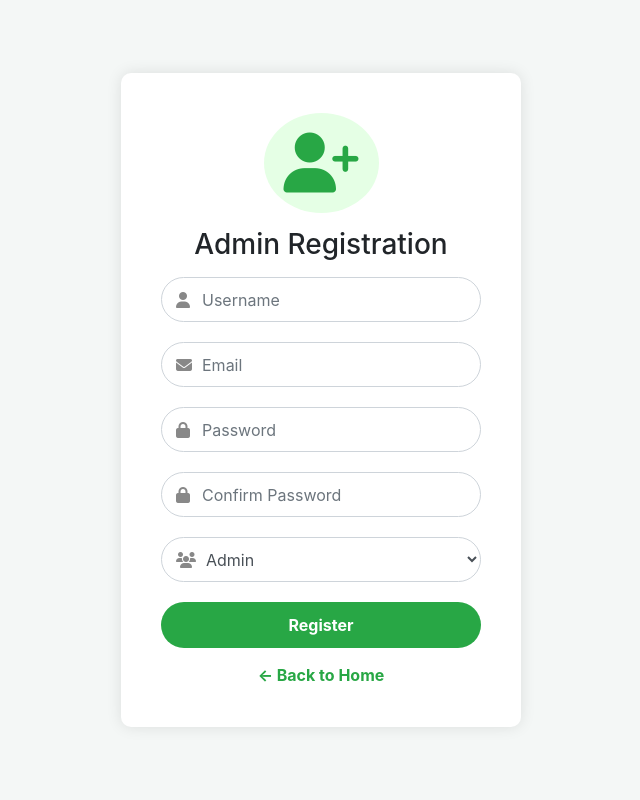
After one commit to TharakaRathnayake1/Multi-Face-and-Voice-Recognition-System, a Flask app: page /register in a window 1280 px wide. The commit adds this page. Shown: the whole page, without its empty margins (319-959 px from the left). Run offline with Flask 3, Linux system fonts and the light colour scheme; some libraries are stand-ins or nearby versions.

Commit message:
Updated project structure and made necessary changes

```diff
--- a/app.py
+++ b/app.py
@@ -14,6 +14,8 @@ from bson.objectid import ObjectId
 from flask import Flask, request, jsonify
 from pymongo import MongoClient
 from functools import wraps
+from flask import Flask, render_template, request, redirect, url_for, flash, session
+from werkzeug.security import generate_password_hash
 
 
 # -------------------------------
@@ -88,6 +90,7 @@ def enroll_faces(dataset_dir):
     return enrolled
 
 enrolled_faces = enroll_faces(dataset_dir)
+
 
 # -------------------------------
 # 3. Identification Function
@@ -217,15 +220,54 @@ app.secret_key = "your_secret_key_here"  # For session management (Flask, 2023)
 # Define credentials for each role (for demonstration purposes) (Flask, 2023)
 TEACHER_USERNAME = "teacher"
 TEACHER_PASSWORD = "teacherpass"
+TEACHER_USERNAME = "teacher2"
+TEACHER_PASSWORD = "teacherpass2"
 ADMIN_USERNAME = "admin"
 ADMIN_PASSWORD = "adminpass"
+ADMIN_USERNAME = "admin2"
+ADMIN_PASSWORD = "admin2"
 STUDENT_USERNAME = "student"
 STUDENT_PASSWORD = "studentpass"
+STUDENT_USERNAME = "student2"
+STUDENT_PASSWORD = "student2"
+
 
 # Public homepage route
 @app.route('/')
 def index():
     return render_template('index.html')
+
+# ✅ Define `users_collection`
+users_collection = db.users  # Ensure the collection name is 'users'
+
+@app.route('/register', methods=['GET', 'POST'])
+def register():
+    if request.method == 'POST':
+        username = request.form['username']
+        email = request.form['email']
+        password = request.form['password']
+        confirm_password = request.form['confirm_password']
+        role = request.form['role']  # Get role from form
+
+        if password != confirm_password:
+            flash("Passwords do not match!", "danger")
+            return redirect(url_for('register'))  # Updated route name
+
+        # Hash password before storing
+        hashed_password = generate_password_hash(password)
+
+        # Insert into MongoDB
+        users_collection.insert_one({
+            "username": username,
+            "email": email,
+            "password": hashed_password,
+            "role": role
+        })
+
+        flash("User registered successfully!", "success")
+        return redirect(url_for('register'))  # Updated route name
+
+    return render_template('register.html')  # No need to change the template name
 
 # -------------------------------
 # Identification Endpoint (Student Attendance)
@@ -302,6 +344,16 @@ def upload_face():
         return jsonify({'error': f'Failed to save image: {str(e)}'}), 500
 
     return jsonify({'message': 'Image uploaded successfully', 'file_path': save_path})
+
+@app.route('/voice_attendance', methods=['POST'])
+def voice_attendance():
+    data = request.json
+    voice_input = data.get('voice_input', '').lower().strip()  # Normalize input
+
+    if voice_input == "present":
+        return jsonify({"success": True, "confidence_score": 0.95})  # Example score
+    else:
+        return jsonify({"success": False, "message": "Invalid response."})
 
 @app.route('/retrain', methods=['POST'])
 def retrain():
--- a/templates/dashboard_admin.html
+++ b/templates/dashboard_admin.html
@@ -115,6 +115,7 @@
 </div>
 
 <script>
+
   function applyFilter() {
     let nameFilter = $("#filterName").val().toLowerCase();
     let dateFilter = $("#filterDate").val();
--- /dev/null
+++ b/templates/register.html
@@ -0,0 +1,116 @@
+<!DOCTYPE html>
+<html lang="en">
+<head>
+    <meta charset="UTF-8">
+    <meta name="viewport" content="width=device-width, initial-scale=1.0">
+    <title>Admin Registration</title>
+
+    <!-- Bootstrap 4 CSS -->
+    <link rel="stylesheet" href="https://stackpath.bootstrapcdn.com/bootstrap/4.5.2/css/bootstrap.min.css">
+    <link rel="stylesheet" href="https://cdnjs.cloudflare.com/ajax/libs/font-awesome/6.5.1/css/all.min.css">
+
+    <style>
+        body {
+            background: #f4f7f6;
+            display: flex;
+            justify-content: center;
+            align-items: center;
+            height: 100vh;
+        }
+        .register-card {
+            background: white;
+            padding: 40px;
+            border-radius: 10px;
+            box-shadow: 0px 0px 15px rgba(0, 0, 0, 0.1);
+            width: 400px;
+            text-align: center;
+        }
+        .admin-icon {
+            font-size: 60px;
+            color: #28a745;
+            margin-bottom: 15px;
+            background: #e5ffe5;
+            padding: 20px;
+            border-radius: 50%;
+            display: inline-block;
+        }
+        .form-group {
+            position: relative;
+            margin-bottom: 20px;
+        }
+        .form-group i {
+            position: absolute;
+            left: 15px;
+            top: 50%;
+            transform: translateY(-50%);
+            color: #888;
+        }
+        .form-control {
+            padding-left: 40px;
+            height: 45px;
+            border-radius: 25px;
+        }
+        .btn-register {
+            background: #28a745;
+            color: white;
+            border-radius: 25px;
+            font-weight: bold;
+            padding: 10px;
+            width: 100%;
+        }
+        .btn-register:hover {
+            background: #1c7c2f;
+        }
+        .back-home {
+            margin-top: 15px;
+            display: block;
+            text-decoration: none;
+            color: #28a745;
+            font-weight: bold;
+        }
+    </style>
+</head>
+<body>
+    <div class="register-card">
+        <i class="fa-solid fa-user-plus admin-icon"></i>
+        <h3 class="mb-3">Admin Registration</h3>
+
+        {% with messages = get_flashed_messages(with_categories=true) %}
+            {% if messages %}
+                {% for category, message in messages %}
+                    <div class="alert alert-{{ category }}">{{ message }}</div>
+                {% endfor %}
+            {% endif %}
+        {% endwith %}
+
+        <form id="registerForm" method="POST" action="{{ url_for('register') }}">
+            <div class="form-group">
+                <i class="fa-solid fa-user"></i>
+                <input type="text" class="form-control" id="username" name="username" placeholder="Username">
+            </div>
+            <div class="form-group">
+                <i class="fa-solid fa-envelope"></i>
+                <input type="email" class="form-control" id="email" name="email" placeholder="Email">
+            </div>
+            <div class="form-group">
+                <i class="fa-solid fa-lock"></i>
+                <input type="password" class="form-control" id="password" name="password" placeholder="Password">
+            </div>
+            <div class="form-group">
+                <i class="fa-solid fa-lock"></i>
+                <input type="password" class="form-control" id="confirm_password" name="confirm_password" placeholder="Confirm Password">
+            </div>
+            <div class="form-group">
+                <i class="fa-solid fa-users"></i>
+                <select class="form-control" id="role" name="role">
+                    <option value="admin">Admin</option>
+                    <option value="teacher">Teacher</option>
+                    <option value="student">Student</option>
+                </select>
+            </div>
+            <button type="submit" class="btn btn-register">Register</button>
+        </form>
+        <a href="/" class="back-home">← Back to Home</a>
+    </div>
+</body>
+</html>
```
Also changed, not shown: templates/dashboard_student.html (+63 -1 lines), templates/index.html (+12 -4 lines), 3 other files.
